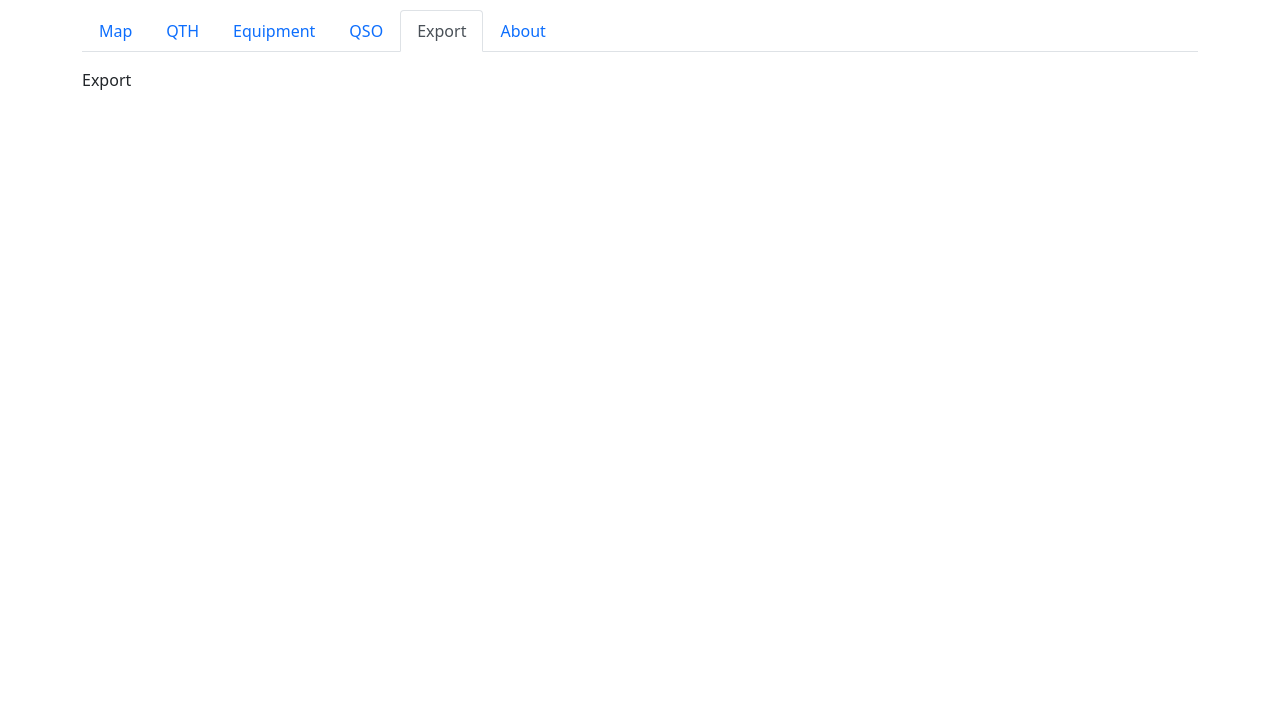
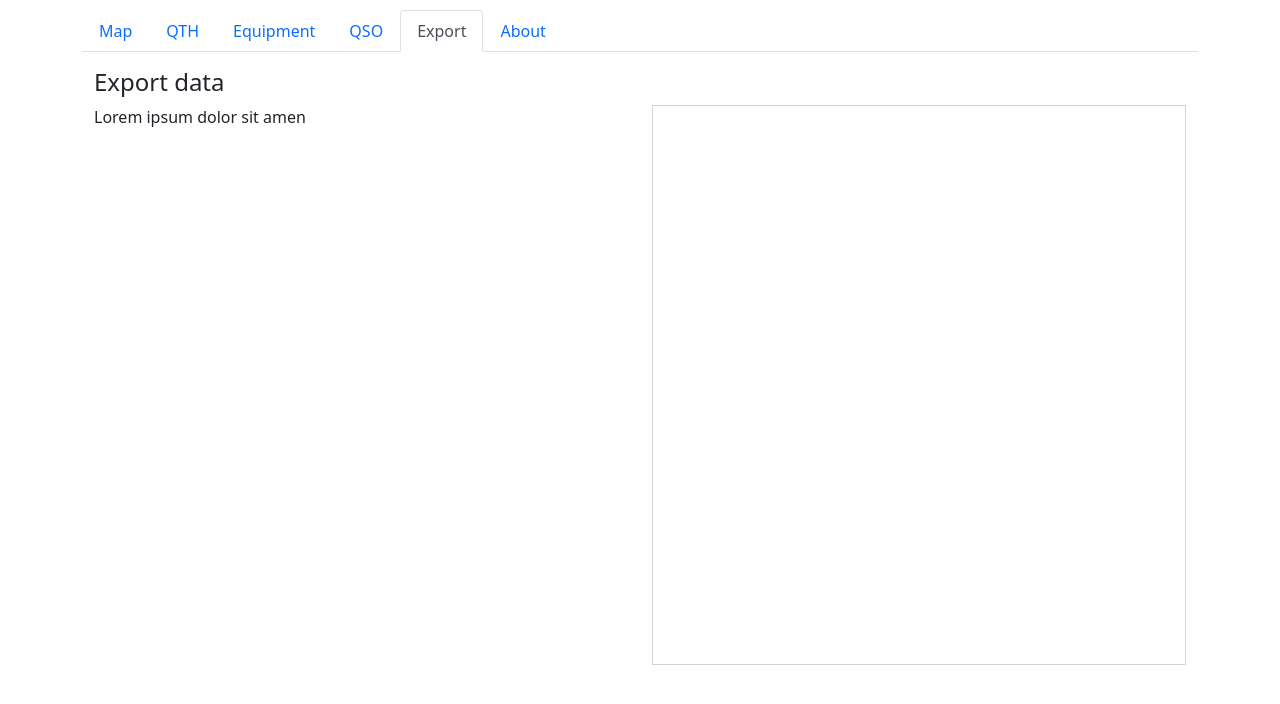
Before and after one commit to bobboteck/qso-map-generator, a React (Create React App) app: page / in a window 1280 px wide. Both pictures are taken after a click on the tab "Export". Shown: the top 704 px of the page. Built offline with nearby package versions, Linux system fonts and the light colour scheme; no server answers.

Commit message:
Added ExportData component, fixed data save of TxPower and RxPower fields

```diff
--- a/src/App.css
+++ b/src/App.css
@@ -63,3 +63,11 @@
   height: 600px;
   width: 100%;
 }
+
+.jsonDataContainer
+{
+  border: solid 1px lightgray;
+  padding: 5px;
+  height: 70vh;
+  overflow: auto;
+}
--- a/src/App.tsx
+++ b/src/App.tsx
@@ -1,6 +1,7 @@
 import React from 'react';
 import { Col, Container, Row, Tab, Tabs } from 'react-bootstrap';
 import './App.css';
+import { ExportData } from './components/ExportData/ExportData';
 import { MapView } from './components/MapView/MapView';
 import { QsoForm } from './components/QsoForm/QsoForm';
 import { QsoList } from './components/QsoList/QsoList';
@@ -29,7 +30,6 @@ export class App extends React.Component<IAppProps, IAppState>
   constructor(props: IAppProps)
   {
     super(props);
-
 
     let ZeroPosition: IMapConfig = { Latitude: 0, Longitude: 0, Zoom: 0 };
     let emptyQth: IQthData = { Latitude: 0, Longitude: 0, Locator: "", Location: "", References: [], isPortable: true };
@@ -72,10 +72,7 @@ export class App extends React.Component<IAppProps, IAppState>
             </Row>
           </Tab>
           <Tab eventKey="export" title="Export">
-            <p>Export</p>
-            <pre>
-            {JSON.stringify(qsoMapData, undefined, 2)}
-            </pre>
+            <ExportData qsoMapData={qsoMapData} />
           </Tab>
           <Tab eventKey="about" title="About">
             About
@@ -94,7 +91,7 @@ export class App extends React.Component<IAppProps, IAppState>
 
     this.setState({ configurationMap: configuration, qsoMapData: qmData });
 
-    console.log("Configuration Map data: ", configuration);
+    //console.log("Configuration Map data: ", configuration);
   }
 
 
@@ -106,7 +103,7 @@ export class App extends React.Component<IAppProps, IAppState>
 
     this.setState({ qth: data, qsoMapData: qmData });
 
-    console.log("QTH data: ", data);
+    //console.log("QTH data: ", data);
   }
 
 
@@ -118,6 +115,6 @@ export class App extends React.Component<IAppProps, IAppState>
 
     this.setState({ qsos: [...qsos, data], qsoMapData: qmData });
 
-    console.log("QSOs data: ", ...qsos);
+    //console.log("QSOs data: ", ...qsos);
   }
 }
--- /dev/null
+++ b/src/components/ExportData/ExportData.tsx
@@ -0,0 +1,37 @@
+import React from 'react';
+import { Col, Container, Row } from 'react-bootstrap';
+import { IExportDataProps } from './IExportDataProps';
+import { IExportDataState } from './IExportDataState';
+
+export class ExportData extends React.Component<IExportDataProps, IExportDataState>
+{
+    constructor(props: IExportDataProps)
+    {
+        super(props);
+    }
+
+    public render(): React.ReactElement<IExportDataProps>
+    {
+        return(
+            <Container>
+                <Row>
+                    <Col>
+                        <h4>Export data</h4>
+                    </Col>
+                </Row>
+                <Row>
+                    <Col>
+                        Lorem ipsum dolor sit amen
+                    </Col>
+                    <Col>
+                        <div className="jsonDataContainer">
+                            <pre>
+                            {JSON.stringify(this.props.qsoMapData, undefined, 2)}
+                            </pre>
+                        </div>
+                    </Col>
+                </Row>
+            </Container>
+        );
+    }
+}
--- /dev/null
+++ b/src/components/ExportData/IExportDataProps.ts
@@ -0,0 +1,6 @@
+import { IQsoMapData } from "../../entities/IQsoMapData";
+
+export interface IExportDataProps
+{
+    qsoMapData?: IQsoMapData;
+}
--- /dev/null
+++ b/src/components/ExportData/IExportDataState.ts
@@ -0,0 +1,4 @@
+export interface IExportDataState
+{
+
+}
--- a/src/components/QsoForm/QsoForm.tsx
+++ b/src/components/QsoForm/QsoForm.tsx
@@ -224,8 +224,8 @@ export class QsoForm extends React.Component<IQsoFormProps, IQsoFormState>
                 Frequency: Frequency,
                 RstReceived: RstReceived ? RstReceived : 59,
                 RstSent: RstSent ? RstSent: 59,
-                TxPower: 0,
-                RxPower: 0,
+                TxPower: TxPower,
+                RxPower: RxPower,
                 Note: Note
             };
 
```
